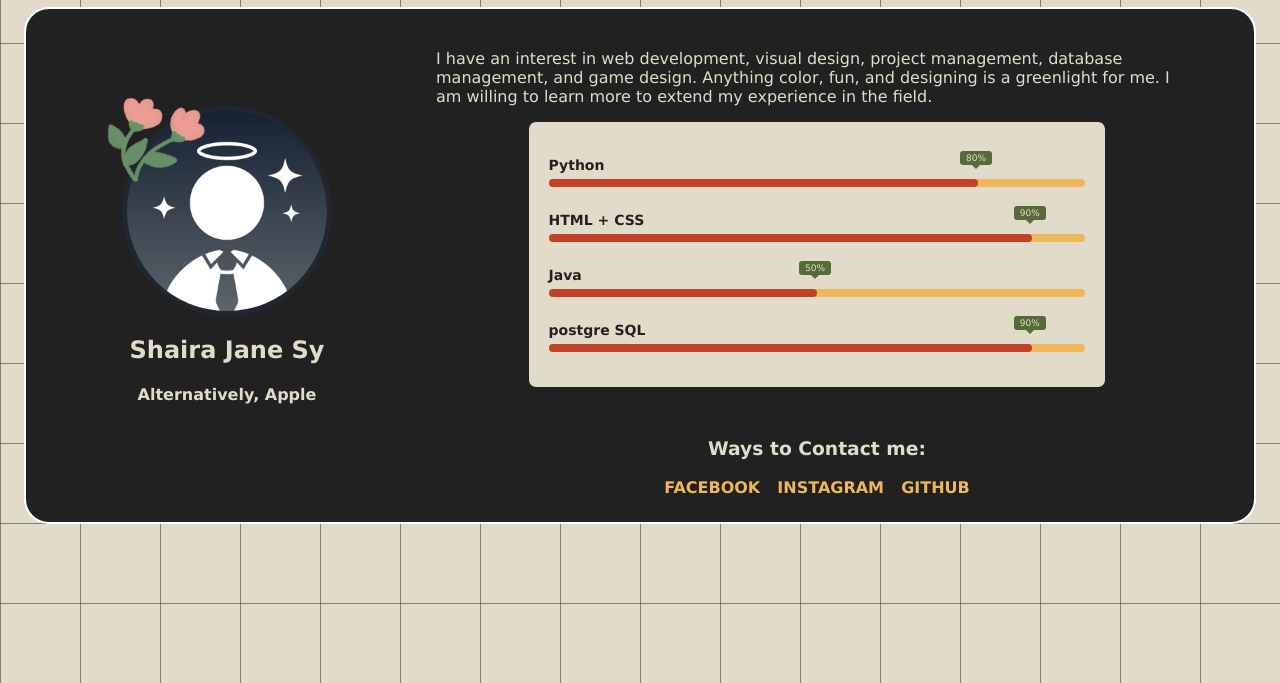
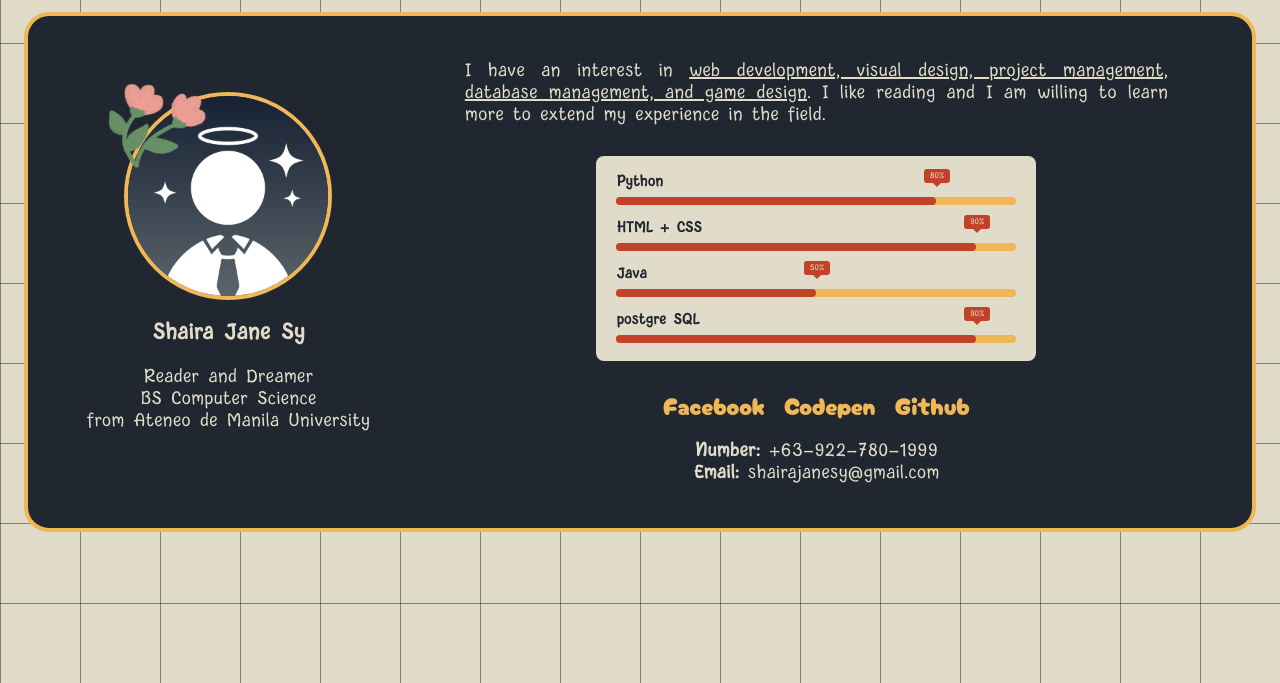
Before and after one commit to sy-yingjin/sy-yingjin.github.io, a plain HTML site: page index.html in a window 1280 px wide. Shown: the part 117-800 px from the top of the page. Drawn offline with Linux system fonts and the light colour scheme.

Commit message:
finished home page

```diff
--- a/index.html
+++ b/index.html
@@ -22,11 +22,15 @@
         <div class="mycard">
             <img src="images/flowers.png" alt="flowers" class="face-details">
             <img src="images/self.png" alt="pfp" class="face">
-            <h2>Shaira Jane Sy</h2>
-            <h4>Alternatively, Apple</h4>
+            <h1>Shaira Jane Sy</h1>
+            <p>
+              Reader and Dreamer<br>
+              BS Computer Science<br>
+              from Ateneo de Manila University
+            </p>
         </div>
         <div class="descript">
-            <p>I have an interest in web development, visual design, project management, database management, and game design. Anything color, fun, and designing is a greenlight for me. I am willing to learn more to extend my experience in the field.</p>
+            <p class="texts">I have an interest in <u>web development, visual design, project management, database management, and game design</u>. I like reading and I am willing to learn more to extend my experience in the field.</p>
             <div class="abilities">
 
                 <div class="skill-box">
@@ -67,10 +71,12 @@
             </div>
 
             <div class="socials">
-                <h3>Ways to Contact me:</h3>
                 <button onclick="location.href='https://www.facebook.com/shairajane.sy'">Facebook</button>
-                <button onclick="location.href='https://www.instagram.com/_apple.slices/'">Instagram</button>
-                <button onclick="location.href='https://github.com/sy-yingjin'">Github</button>
+                <button onclick="location.href='https://codepen.io/_appleslices'">Codepen</button>
+                <button onclick="location.href='https://github.com/sy-yingjin'">Github</button><br>
+                <p><b>Number: </b>+63-922-780-1999<br>
+                  <b>Email: </b>shairajanesy@gmail.com
+                </p>
             </div>
         </div>
 
--- a/style.css
+++ b/style.css
@@ -1,3 +1,13 @@
+@font-face {
+  font-family: "Cherry Bomb";
+  src: url(fonts/CherryBomb-Regular.ttf)
+}
+
+@font-face {
+  font-family: "Cute Aurora";
+  src: url(fonts/Cute_Aurora_demo.ttf);
+}
+
 /* Background pattern */
 .bgcolor {
     background: #E1DCC9;
@@ -23,19 +33,16 @@
 .navbar {
     padding: 0.5em;
     display: flex;
-    flex-flow: wrap;
     align-items: center;
     justify-content: center;
     margin: auto;
     border-radius: 25px;
     background-color: #212730;
-    color: #E1DCC9;
-    font-family: Verdana, sans-serif;
-    border: 2px solid #C24229;
+    font-family: "Cherry Bomb";
 }
 
 .icon {
-    height: 75px;
+    height: 85px;
     width: auto;
     padding-right: 2em;
 }
@@ -45,14 +52,15 @@
     display: flex;
     padding: 1.5em;
     flex-flow: wrap;
+    min-width: 300px;
     align-items: center;
     justify-content: center;
     margin: 1em;
     border-radius: 25px;
-    background-color: #212121;
+    background-color: #212730;
     color: #E1DCC9;
-    font-family: Verdana, sans-serif;
-    border: 2px solid #FFFFFF;
+    font-family: "Cute Aurora";
+    border: 4px solid #EFB758;
 }
 
 .mycard {
@@ -70,7 +78,7 @@
     margin-left: auto;
     margin-right: auto;
     border-radius: 50%;
-    border: 5px solid #212730;
+    border: 4px solid #EFB758;
 }
 
 .face-details {
@@ -88,8 +96,11 @@
     flex-grow: 1;
 }
 
-p {
-    padding: 0 2em;
+p { font-size: 20px; }
+
+.texts {
+    padding: 0 3em 0.5em;
+    text-align: justify;
 }
 
 /* Skillset box
@@ -97,24 +108,23 @@ p {
 https://uiverse.io/Juanes200122/ordinary-dodo-95 */
 
 .abilities {
-    max-width: calc(65%);
+    max-width: calc(45%);
     min-width: 400px;
     background: #E1DCC9;
     margin: auto;
-    padding: 10px 20px;
-    border-radius: 7px;
-    user-select: none;
+    padding: 3px 20px;
+    border-radius: 8px;
   }
 
   .abilities .skill-box {
-    margin: 25px 0;
+    margin: 15px 0;
   }
 
   .skill-box .title {
     display: block;
-    font-size: 14px;
+    font-size: 16px;
     font-weight: 600;
-    color: #212121;
+    color: #212730;
   }
 
   .skill-box .skill-bar {
@@ -155,11 +165,11 @@ https://uiverse.io/Juanes200122/ordinary-dodo-95 */
     right: -14px;
     top: -28px;
     font-size: 9px;
-    font-weight: 500;
+    font-weight: 300;
     color: #E1DCC9;
     padding: 2px 6px;
     border-radius: 3px;
-    background: #576A39;
+    background: #C24229;
     z-index: 1;
   }
 
@@ -171,7 +181,7 @@ https://uiverse.io/Juanes200122/ordinary-dodo-95 */
     height: 10px;
     width: 10px;
     z-index: -1;
-    background-color: #576A39;
+    background-color: #C24229;
     transform: translateX(-50%) rotate(45deg);
   }
 
@@ -185,22 +195,22 @@ https://uiverse.io/Juanes200122/ordinary-dodo-95 */
 
 /* Button customization */
 button {
-    font-size: 16px;
+    font-size: 24px;
     color: #EFB758;
-    font-family: Verdana, sans-serif;
-    font-weight: 600;
+    font-family: "Cherry Bomb";
+    font-weight: 300;
     cursor: pointer;
     position: relative;
     border: none;
     background: none;
-    text-transform: uppercase;
+    /* text-transform: uppercase; */
     transition-timing-function: cubic-bezier(0.25, 0.8, 0.25, 1);
     transition-duration: 400ms;
     transition-property: color;
 }
 
 button:focus, button:hover {
-    color: #E1DCC9;
+    color: #C24229;
 }
 
 button:focus:after, button:hover:after {
@@ -216,7 +226,7 @@ button:after {
     position: absolute;
     width: 0%;
     height: 2px;
-    background-color: #fff;
+    background-color: #C24229;
     transition-timing-function: cubic-bezier(0.25, 0.8, 0.25, 1);
     transition-duration: 400ms;
     transition-property: width, left;
```
Also changed, not shown: fonts/CherryBomb-Regular.ttf (added), fonts/Cute_Aurora_demo.ttf (added), 1 other file.
